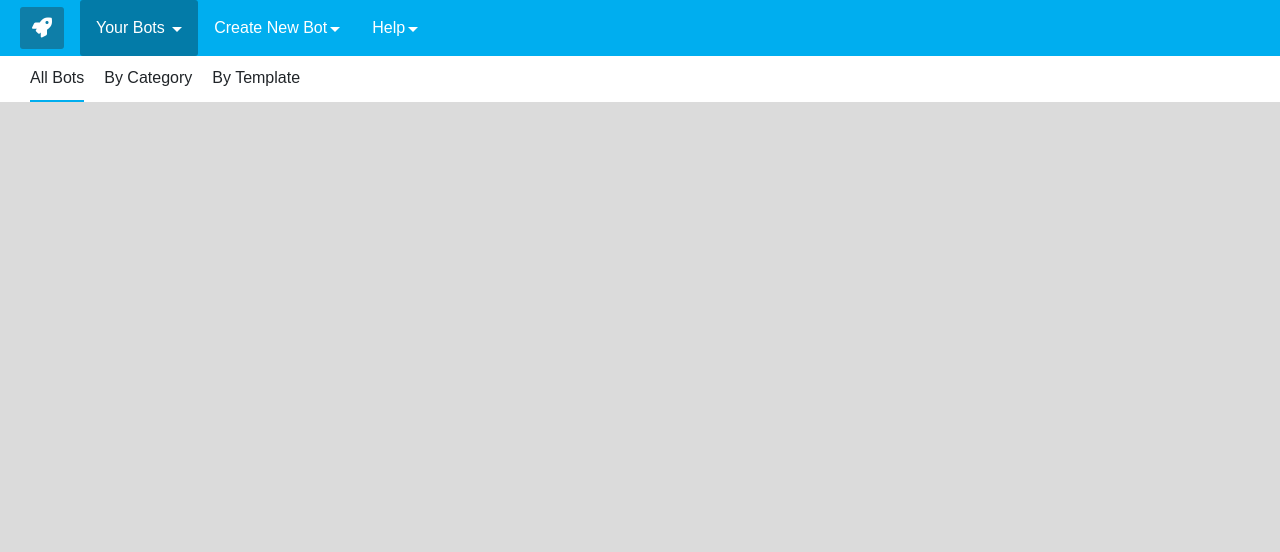
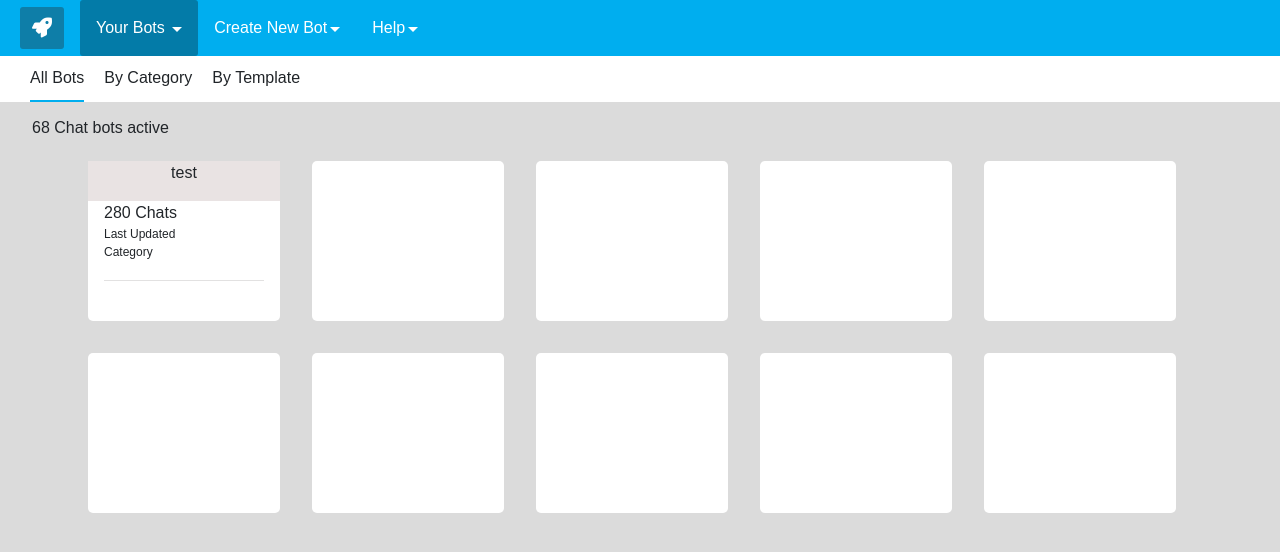
Before and after one commit to victoriaagb/chatbot-portal-ui, an Angular app: page /bot-dashboard in a window 1280 px wide. Shown: the top 552 px of the page. Built offline with nearby package versions, Linux system fonts and the light colour scheme; no server answers.

Commit message:
Added styles for bot dashboard

```diff
--- a/src/app/bot-dashboard/bot-dashboard.component.html
+++ b/src/app/bot-dashboard/bot-dashboard.component.html
@@ -1 +1,45 @@
 <menu [menuItems]="botDashboardMenu"></menu>
+<div class="bot-dashboard-container">
+    <div class="bot-dashboard-heading">
+        <h6>68 Chat bots active</h6>
+    </div>
+    <ul>
+        <li>
+            <div class="bot-header">test</div>
+            <div class="bot-body">
+                <span>280 Chats</span>
+                <span class="small-text">Last Updated</span>
+                <span class="small-text">Category</span>
+            </div>
+            <div class="bot-footer"></div>
+        </li>
+
+        <li>
+
+        </li>
+        <li>
+
+        </li>
+        <li>
+
+        </li>
+        <li>
+
+        </li>
+        <li>
+
+        </li>
+        <li>
+
+        </li>
+        <li>
+
+        </li>
+        <li>
+
+        </li>
+        <li>
+
+        </li>
+    </ul>
+</div>
--- a/src/app/bot-dashboard/bot-dashboard.component.scss
+++ b/src/app/bot-dashboard/bot-dashboard.component.scss
@@ -1,4 +1,58 @@
 menu {
-    margin : 0em 0em;
-    padding : 0em 0em;
+    margin: 0em 0em;
+    padding: 0em 0em;
 }
+
+.bot-dashboard-container {
+    padding: 1em 1em;
+    ul {
+        list-style-type: none;
+        margin: 0;
+        overflow: hidden;
+        li {
+            width: 7em;
+            height: 7em;
+            margin: 1em;
+            background-color: white;
+            float: left;
+            border-radius: 5px;
+            .bot-header {
+                text-align: center;
+                height: 2em;
+                background-color: rgb(233, 227, 227)
+            }
+            .bot-body {
+                height: 3em;
+                margin: 0em 1em;
+                border-bottom: 1px solid rgb(226, 225, 225);
+                span {
+                    display: block;
+                    &.small-text{
+                        font-size : 12px;
+                    }
+                }
+            }
+            .bot-footer {
+                height: 2em;
+            }
+        }
+    }
+    @media only screen and (min-width: 992px) {
+        padding: 1em 2em;
+        ul {
+            li {
+                width: 12em;
+                height: 10em;
+                .bot-header {
+                    height: 2.5em;
+                }
+                .bot-body {
+                    height: 5em;
+                }
+                .bot-footer {
+                    height: 2.5em;
+                }
+            }
+        }
+    }
+}
```
